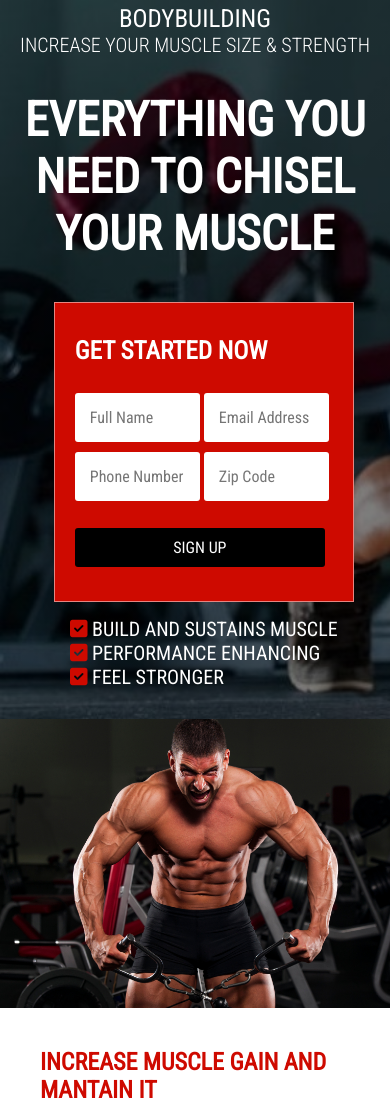
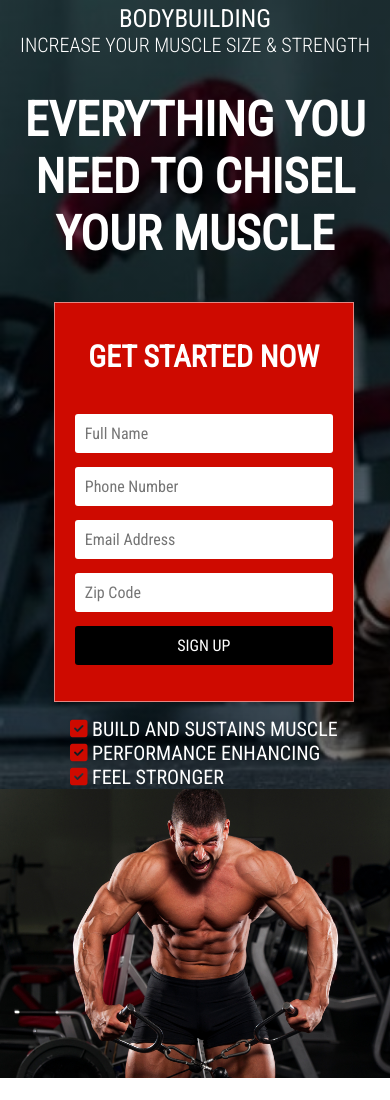
Before and after one commit to deigo-lps/hello-world, a plain HTML site: page flexbox/index.html in a window 390 px wide. Shown: the top 1100 px of the page. Drawn offline with Linux system fonts and the light colour scheme.

Commit message:
ajeitando .get_started

```diff
--- a/flexbox/css/master.css
+++ b/flexbox/css/master.css
@@ -10,7 +10,7 @@ a:hover{opacity: 1;}
   flex-direction: column;
   background-image:linear-gradient( rgba(0, 0, 0, 0.5), rgba(0, 0, 0, 0.5) ), url(../img/banner.jpg);
   background-size: cover;
-  height: 100vh;
+  height: 700px;
   color:#fff;
 }
 .hero #header{
@@ -32,46 +32,40 @@ a:hover{opacity: 1;}
   text-align: center;
   font-size: 3rem;
 }
-.hero form{
+.hero .get_started h2{
+  font-size: 30px;
+}
+.hero .get_started{
   background-color: #ce0a00;
   margin-left:4.5%;
   display: flex;
   flex-wrap:wrap;
   align-items: center;
-  height: 400px;
+  height: 300px;
   width: 45%;
   padding:50px 30px;
   border: 1px solid #e68580;
 }
-.hero form .inputs{
+.hero .get_started form{
   display: flex;
-  flex-direction: row;
   width: 100%;
+  justify-content: space-between;
+  flex-wrap: wrap;
+
 }
-.hero form div{
-  width: 50%;
-}
-.hero form #form__header{
-  width: 100%;
-}
-.hero form div h2{
-  font-size: 25px;
-}
-.hero form input{
+.hero .get_started form input{
   padding: 10px;
   border:none;
   border-radius: 3px;
-  width: 97%;
+  width: 48.7%;
+  margin:7px 0;
 }
-.hero form input:nth-child(1){
-  margin-bottom: 10px;
-}
-
-.hero form div button{
-  width:97%;
-  padding:10px;
+.hero .get_started form button{
+  padding: 10px;
   border:none;
   border-radius: 3px;
+  width: 48.7%;
+  margin-top:7px;
   background-color: black;
   color:#fff;
   cursor: pointer;
@@ -79,7 +73,7 @@ a:hover{opacity: 1;}
 .hero #check{
   margin-left:4.5%;
   margin-top: 15px;
-  margin-bottom: 30px;
+  /* margin-bottom: 30px; */
   font-size: 20px;
 }
 .hero #check i{
@@ -93,22 +87,26 @@ a:hover{opacity: 1;}
   .hero #header{
     flex-direction: column;
   }
-  .hero form{
+  .hero #header{
+    text-align: center;
+  }
+  .hero .get_started{
     padding:20px;
-    height: 300px;
+    height: 400px;
     width: 300px;
     justify-content: center;
   }
-  .hero form input,button{
-    padding:15px;
+  .hero .get_started form{
+    flex-direction: column;
   }
-  .hero form div{
+  .hero .get_started form input,button{
     width: 100%;
   }
-  .hero #header{
-    text-align: center;
+  .hero .get_started form button{
+    width: 100%;
   }
 }
+
 /* INCREASE MUSCLE */
 .increase_muscle{
   display: flex;
--- a/flexbox/index.html
+++ b/flexbox/index.html
@@ -16,24 +16,16 @@
         <li id="peso">INCREASE YOUR MUSCLE SIZE & STRENGTH</li>
       </ul>
       <h1>EVERYTHING YOU NEED TO CHISEL<br>YOUR MUSCLE</h1>
-      <form>
-        <div id="form__header">
-          <h2>GET STARTED NOW</h2>
-        </div>
-        <div class="inputs">
-          <div>
-            <input type="text" placeholder="Full Name">
-            <input type="text" placeholder="Phone Number">
-          </div>
-          <div>
-            <input type="text" placeholder="Email Address">
-            <input type="text" placeholder="Zip Code">
-          </div>
-        </div>
-        <div>
+      <div class="get_started">
+        <h2>GET STARTED NOW</h2>
+        <form>
+          <input type="text" placeholder="Full Name">
+          <input type="text" placeholder="Phone Number">
+          <input type="text" placeholder="Email Address">
+          <input type="text" placeholder="Zip Code">
           <button type="button">SIGN UP</button>
-        </div>
-      </form>
+        </form>
+      </div>
       <ul id="check">
         <li><i class="fas fa-check-square"></i> BUILD AND SUSTAINS MUSCLE</li>
         <li><i class="fas fa-check-square"></i> PERFORMANCE ENHANCING</li>
```
